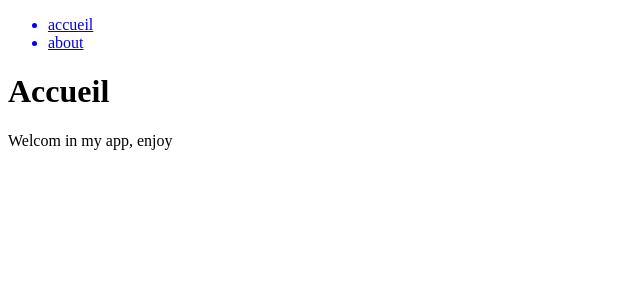
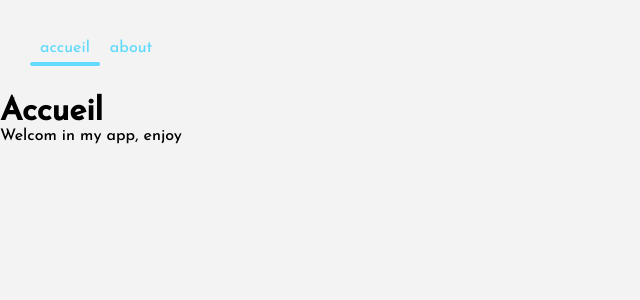
Before and after one commit to j3r3mC/react-test, a React (Create React App) app in the folder react-app/: page / in a window 1280 px wide. Shown: the top 300 px of the page, without its empty margins (0-640 px from the left). Built offline with nearby package versions, Linux system fonts and the light colour scheme.

Commit message:
Add style for nav and global font

```diff
--- a/react-app/src/components/Navigation.js
+++ b/react-app/src/components/Navigation.js
@@ -5,10 +5,10 @@
     return (
         <div className='navigation'>
             <ul>
-                <NavLink to="/" >
+                <NavLink to="/" className={(nav) => (nav.isActive ? "nav-active" : "")} >
                     <li>accueil</li>
                 </NavLink>
-                <NavLink to="/about">
+                <NavLink to="/about" className={(nav) => (nav.isActive ? "nav-active" : "")}>
                     <li>about</li>
                 </NavLink>
             </ul>
--- a/react-app/src/index.js
+++ b/react-app/src/index.js
@@ -1,6 +1,7 @@
 import React from 'react';
 import ReactDOM from 'react-dom/client';
 import App from './App';
+import "./styles/index.scss";
 
 const root = ReactDOM.createRoot(document.getElementById('root'));
 root.render(
```
Also changed, not shown: react-app/src/assets/fonts/JosefinSans-Medium.ttf (added), react-app/src/assets/img/main.jpg (added).
